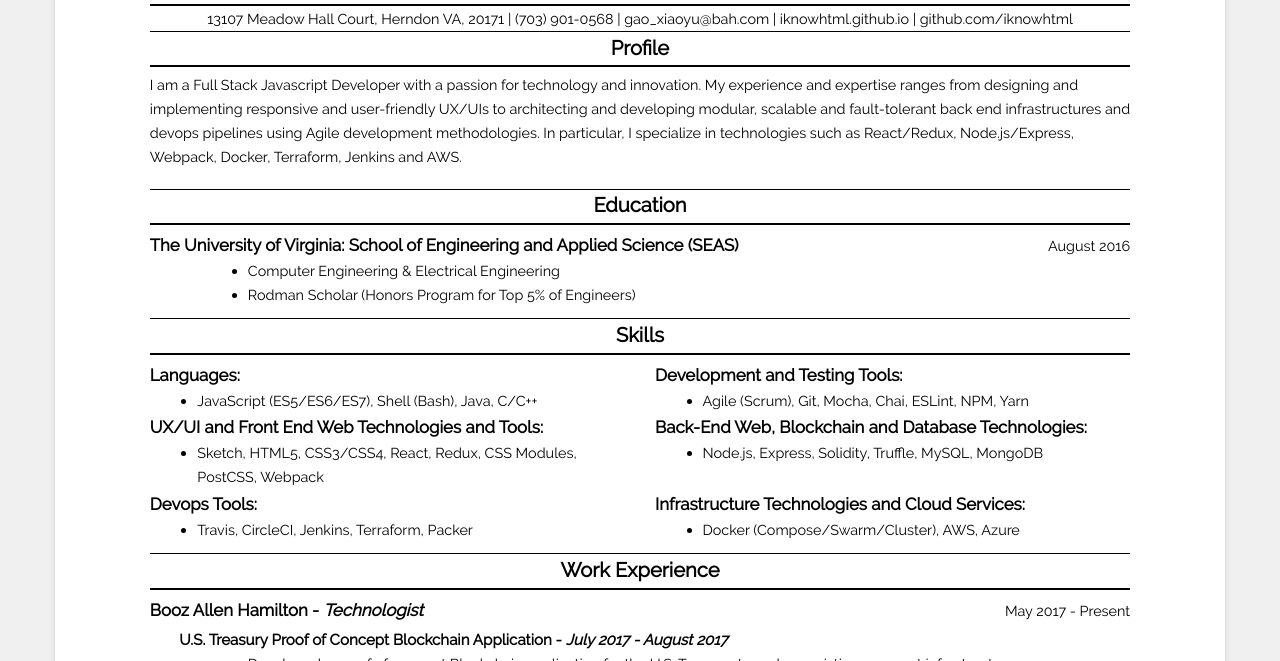
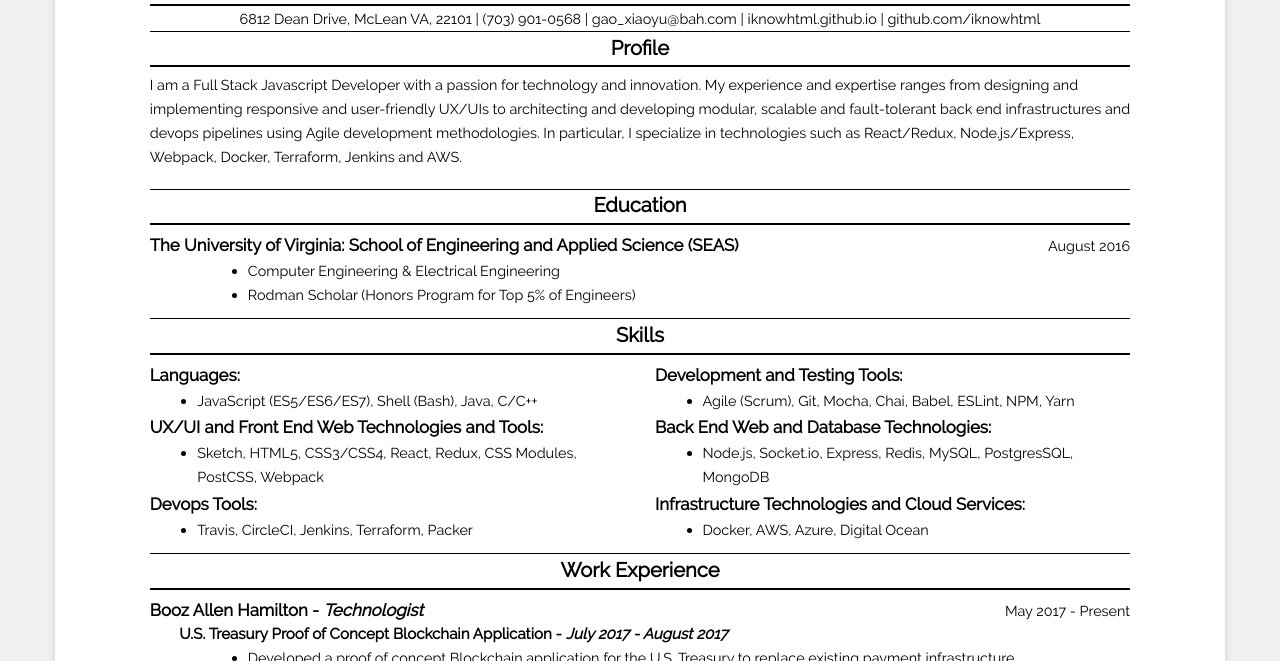
Before and after one commit to iknowhtml/resume, a website: page index.html in a window 1280 px wide. Shown: the part 139-800 px from the top of the page. Drawn offline with Linux system fonts and the light colour scheme.

Commit message:
update street address, skills section, add class styling for layout

```diff
--- a/index.html
+++ b/index.html
@@ -15,7 +15,7 @@
         <div class="col-lg-12 col-md-12 col-sm-12 col-xs-12">
           <h1 class="name">Xiaoyu A. Gao</h1>
           <div class="info">
-            <p> 13107 Meadow Hall Court, Herndon VA, 20171 | (703) 901-0568 | gao_xiaoyu@bah.com | iknowhtml.github.io | github.com/iknowhtml</p>
+            <p> 6812 Dean Drive, McLean VA, 22101 | (703) 901-0568 | gao_xiaoyu@bah.com | iknowhtml.github.io | github.com/iknowhtml</p>
           </div>
         </div>
       </section>
@@ -67,7 +67,7 @@
             <div class="col-lg-16 col-md-6 col-sm-6 col-xs-6">
               <h3>Development and Testing Tools:</h3>
               <ul>
-                <li>Agile (Scrum), Git, Mocha, Chai, ESLint, NPM, Yarn</li>
+                <li>Agile (Scrum), Git, Mocha, Chai, Babel, ESLint, NPM, Yarn</li>
               </ul>
             </div>
           </div>
@@ -79,9 +79,9 @@
               </ul>
             </div>
             <div class="col-lg-16 col-md-6 col-sm-6 col-xs-6">
-              <h3>Back-End Web, Blockchain and Database Technologies:</h3>
+              <h3>Back End Web and Database Technologies:</h3>
               <ul>
-                <li>Node.js, Express, Solidity, Truffle, MySQL, MongoDB</li>
+                <li>Node.js, Socket.io, Express, Redis, MySQL, PostgresSQL, MongoDB</li>
               </ul>
             </div>
           </div>
@@ -95,7 +95,7 @@
             <div class="col-lg-16 col-md-6 col-sm-6 col-xs-6">
               <h3>Infrastructure Technologies and Cloud Services:</h3>
               <ul>
-                <li>Docker (Compose/Swarm/Cluster), AWS, Azure</li>
+                <li>Docker, AWS, Azure, Digital Ocean</li>
               </ul>
             </div>
           </div>
@@ -109,12 +109,13 @@
           <h2>Work Experience</h2>
           <div class="row">
             <div class="col-lg-9 col-md-9 col-sm-9 col-xs-9">
-              <h3>Booz Allen Hamilton - <em>Technologist</em></h3>
+              <h3 class="remove-bottom-spacing">Booz Allen Hamilton - <em>Technologist</em></h3>
             </div>
             <div class="col-lg-3 col-md-3 col-sm-3 col-xs-3">
-              <p class="date">May 2017 - Present</p>
+              <p class="date remove-bottom-spacing">May 2017 - Present</p>
             </div>
             <div class="col-lg-12 col-md-12 col-sm-12 col-xs-12">
+              <div class="sub-row">
                 <h4>U.S. Treasury Proof of Concept Blockchain Application - <em>July 2017 - August 2017</em></h4>
                 <ul>
                   <li>Developed a proof of concept Blockchain application for the U.S. Treasury to replace existing payment infrastructure.</li>
@@ -128,6 +129,8 @@
                   <li>Led development efforts across the stack, including the UX/UI design, front end, back end and devops, in a small team of developers in an Agile environment using Kanban.</li>
                   <li>Acted as defacto Product Owner and Scrum Master to translate requirements from the stakeholder, and to convert requirements into tasks to be distributed among team members.</li>
                 </ul>
+              </div>
+              <div class="sub-row">
                 <h4>FDA Health Blockchain Platform Investment - <em>September 2017 - November 2017</em></h4>
                 <ul>
                   <li>Architected and bootstrapped the front end for the FDA Health Blockchain Platform Investment.</li>
@@ -136,6 +139,7 @@
                   </li>
                   <li>Led front end development efforts, including designing the UX/UI, implementing application logic, and providing high level guidance to other developers.</li>
                 </ul>
+              </div>
             </div>
           </div>
           <div class="row">
```
Lines whose indentation alone changed are shown as unchanged.
